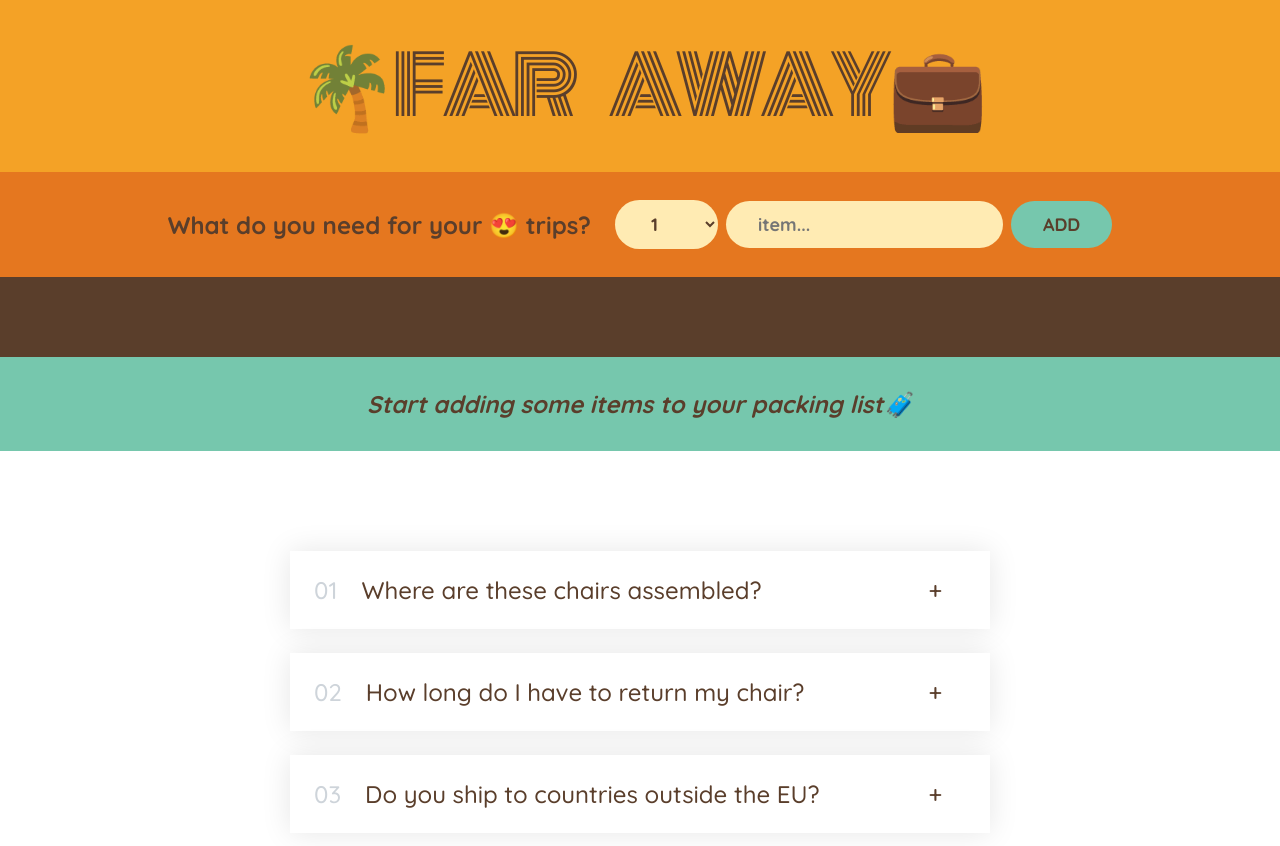
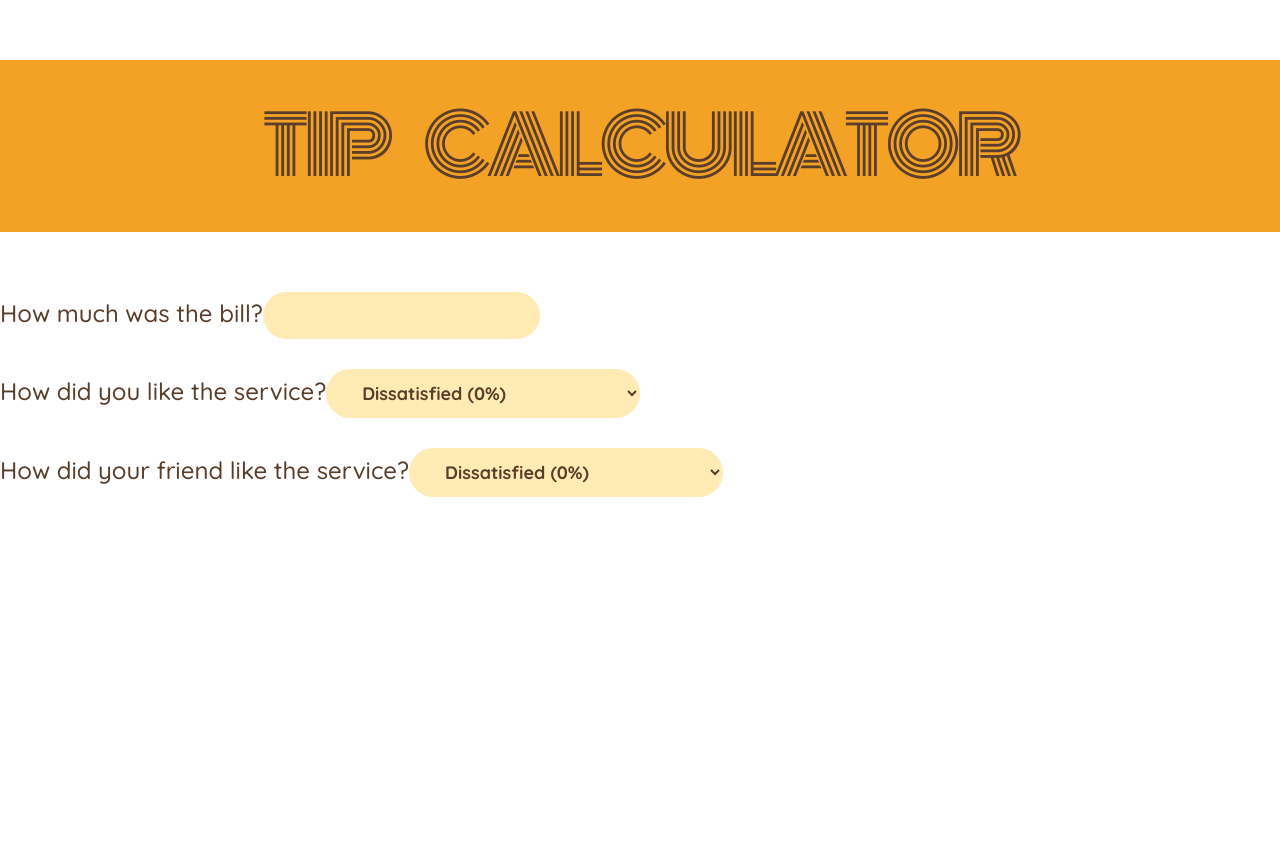
Before and after one commit to itsmeeSanj/travel-list, a React (Create React App) app: page / in a window 1280 px wide. Shown: the top 846 px of the page. After the commit the page ends 800 px from the top, so only its background shows below. Built offline with nearby package versions, Linux system fonts and the light colour scheme.

Commit message:
add:tip-calulator

```diff
--- a/src/App.js
+++ b/src/App.js
@@ -3,7 +3,8 @@ import { Logo } from "./components/Logo";
 import { Form } from "./components/Form";
 import { PackingList } from "./components/PackingList";
 import { Stats } from "./components/Stats";
-import { Accordion } from "./components/Accordion";
+// import { Accordion } from "./components/Accordion";
+import { TipCalculator } from "./components/tips/TipCalculator";
 // import FlashCard from "./components/FlashCard";
 
 export default function App() {
@@ -35,7 +36,7 @@ export default function App() {
 
   return (
     <>
-      <Logo />
+      {/* <Logo />
       <Form onAddItems={handleAddItems} />
       <PackingList
         initialItems={items}
@@ -43,15 +44,18 @@ export default function App() {
         onDeleteItem={handleDeleteItems}
         onClearList={handleClearList}
       />
-      <Stats items={items} />
+      <Stats items={items} /> */}
 
       {/* accordion */}
-      <Accordion />
+      {/* <Accordion /> */}
 
       {/* exercise */}
       {/* <FlashCard /> */}
 
       {/* date counter */}
+
+      {/* tip calculator */}
+      <TipCalculator />
     </>
   );
 }
--- a/src/components/Accordion.js
+++ b/src/components/Accordion.js
@@ -16,29 +16,45 @@ const faqs = [
 ];
 
 export function Accordion() {
+  const [curOpen, setCurOpen] = React.useState(null);
+
   return (
     <div className='accordion'>
       {faqs.map((item, i) => (
-        <AccordionItems num={i} title={item?.title} text={item?.text} />
+        <AccordionItems
+          num={i}
+          title={item?.title}
+          curOpen={curOpen}
+          onOpen={setCurOpen}
+        >
+          {item?.text}
+        </AccordionItems>
       ))}
     </div>
   );
 }
 
-const AccordionItems = ({ num, title, text }) => {
-  const [isOpen, setIsOpen] = React.useState(false);
+const AccordionItems = ({ num, title, text, onOpen, curOpen, children }) => {
+  const isOpen = num === curOpen;
+
+  const handleToggleOpen = (id) => {
+    onOpen(isOpen ? null : id);
+  };
+
   return (
     <>
       <div
         className={`item ${isOpen && "open"}`}
-        onClick={() => setIsOpen(!isOpen)}
+        onClick={() => handleToggleOpen(num)}
       >
         <p className='number'>{num < 9 ? `0${num + 1}` : num + 1}</p>
         <p className={`title ${isOpen && "text"}`}>{title}</p>
         <p className='icon'>{!isOpen ? "+" : "-"}</p>
         {isOpen && (
           <div className='content-box'>
-            <ul>{text}</ul>
+            <ul>
+              <p>{children}</p>
+            </ul>
           </div>
         )}
       </div>
--- /dev/null
+++ b/src/components/tips/Bill.js
@@ -0,0 +1,10 @@
+function Bill({ onChangeBillValue, value }) {
+  return (
+    <>
+      <label htmlFor=''>How much was the bill?</label>
+      <input type='text' value={value} onChange={(e) => onChangeBillValue(e)} />
+    </>
+  );
+}
+
+export default Bill;
--- /dev/null
+++ b/src/components/tips/Service.js
@@ -0,0 +1,16 @@
+function Service({ onChangeService, text, value }) {
+  return (
+    <>
+      {" "}
+      <label htmlFor=''>{text}</label>
+      <select value={value} onChange={(e) => onChangeService(e)}>
+        <option value='0'>Dissatisfied (0%)</option>
+        <option value='5'>It was okay (5%)</option>
+        <option value='10'>It was good (10%)</option>
+        <option value='20'>Absolutely Amazing! (20%)</option>
+      </select>
+    </>
+  );
+}
+
+export default Service;
--- /dev/null
+++ b/src/components/tips/TipCalculator.jsx
@@ -0,0 +1,80 @@
+import React from "react";
+import Bill from "./Bill";
+import Service from "./Service";
+
+export function TipCalculator() {
+  const [billNum, SetBillNum] = React.useState("");
+  const [serviceVal, SetServiceVal] = React.useState(0);
+  const [friendServiceVal, SetFriendServiceVal] = React.useState(0);
+
+  const handleBillValue = (e) => {
+    SetBillNum(Number(e.target.value));
+  };
+
+  const handleServiceChange = (e) => {
+    SetServiceVal(Number(e.target.value));
+  };
+
+  const handleFriendServiceChange = (e) => {
+    SetFriendServiceVal(Number(e.target.value));
+  };
+
+  const avgServiceVal = (serviceVal + friendServiceVal) / 2 / 100;
+
+  const tip = billNum * avgServiceVal;
+
+  const handleReset = () => {
+    SetBillNum("");
+    SetServiceVal(0);
+    SetFriendServiceVal(0);
+  };
+
+  return (
+    <>
+      <br />
+      <br />
+      <h1>Tip Calculator</h1>
+      <br />
+      <br />
+      {/* <form> */}
+      <Bill value={billNum} onChangeBillValue={handleBillValue} />
+      <br />
+      <br />
+      <Service
+        value={serviceVal}
+        onChangeService={handleServiceChange}
+        text='How did you like the service?'
+      />
+      <br />
+      <br />
+      <Service
+        value={friendServiceVal}
+        onChangeService={handleFriendServiceChange}
+        text='How did your friend like the service?'
+      />
+      <br />
+      <br />
+
+      {billNum > 0 && (
+        <>
+          <h2>
+            You pay ${billNum + tip} (${billNum} + ${tip})
+          </h2>
+
+          <br />
+          <br />
+
+          <button onClick={() => handleReset()}>Reset</button>
+        </>
+      )}
+
+      <br />
+      <br />
+      <br />
+      <br />
+      <br />
+      <br />
+      {/* </form> */}
+    </>
+  );
+}
--- a/src/index.css
+++ b/src/index.css
@@ -220,6 +220,6 @@ div.selected {
 }
 
 .open .number,
-.open .text {
+.open .title {
   color: #087f5b;
 }
```
